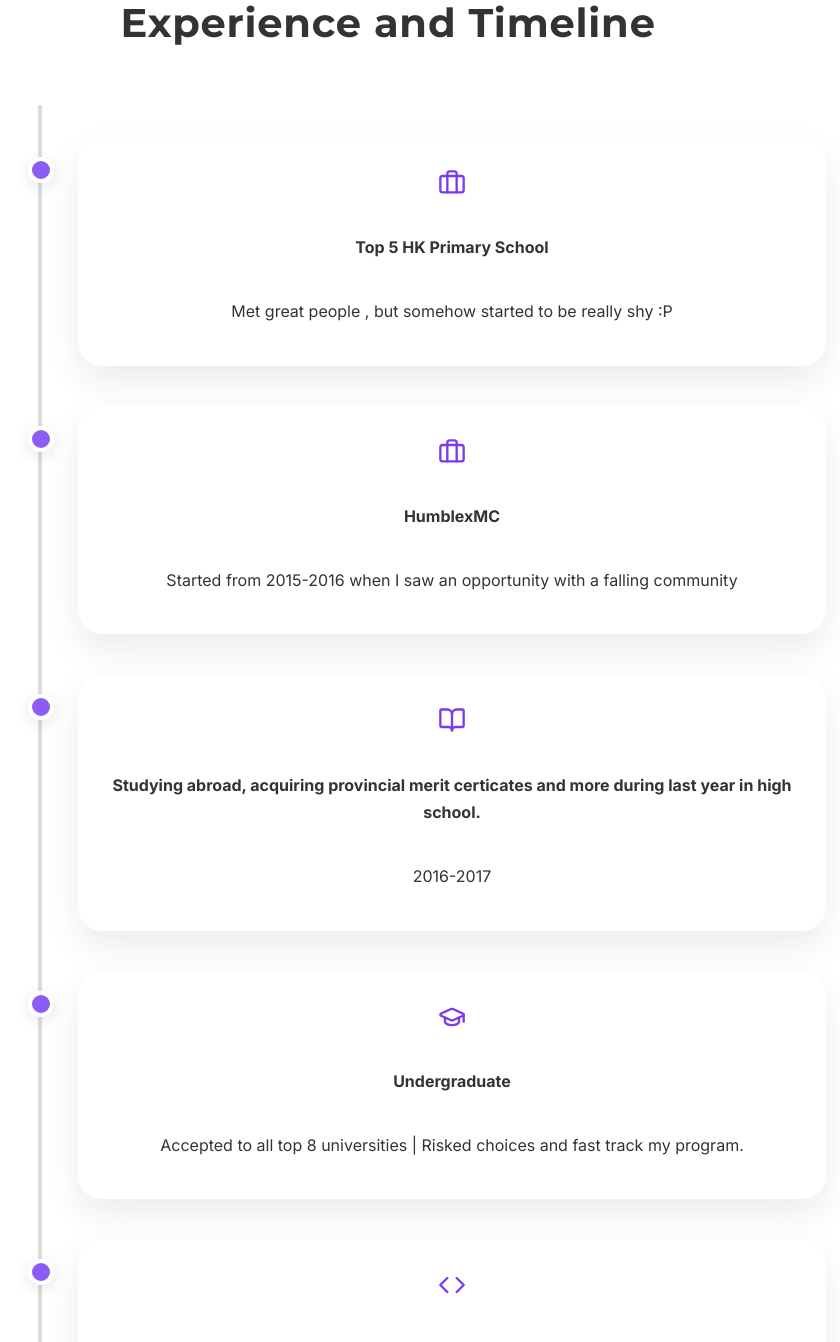
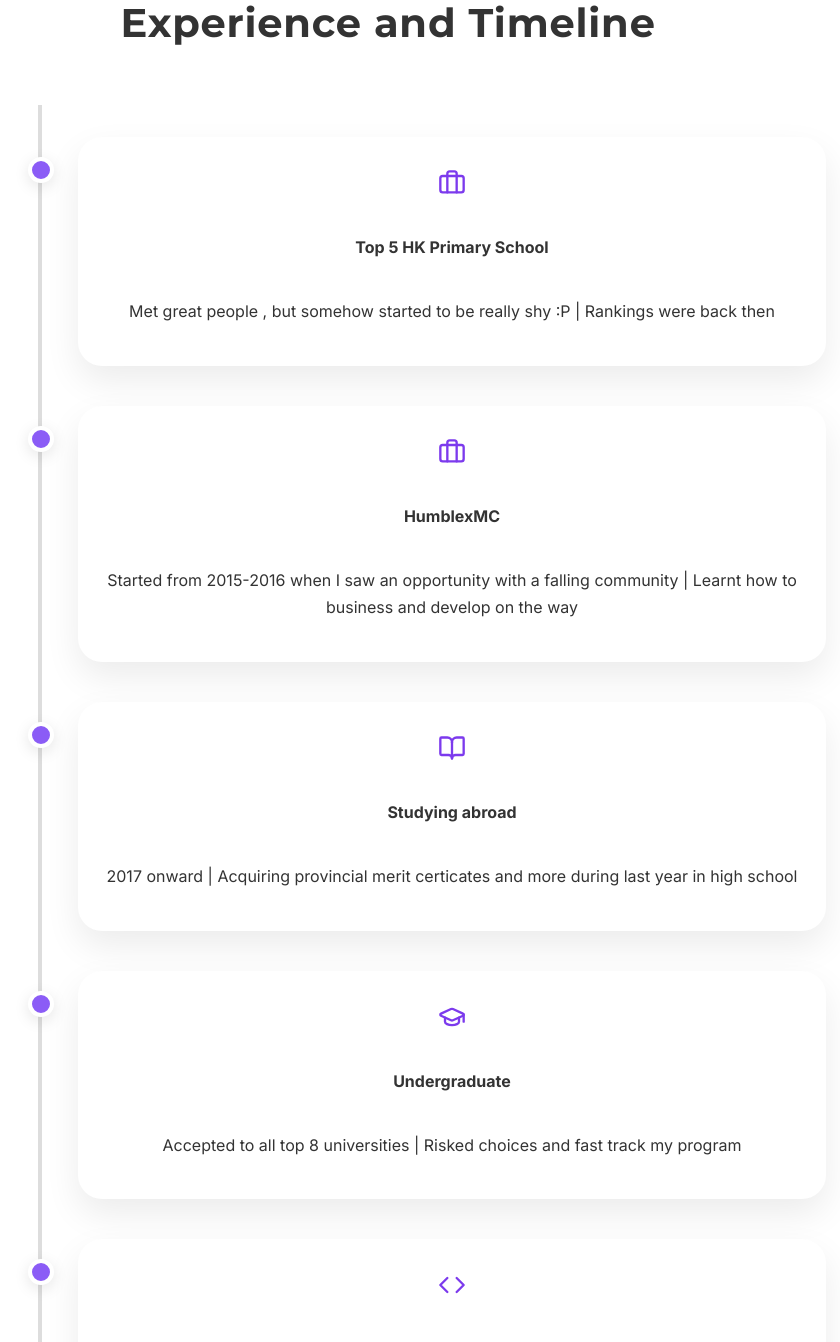
Before and after one commit to AxelTWC/axeltwc.github.io, a React (Create React App) app in the folder my-app/: page / in a window 1280 px wide. Shown: the part 2465-3807 px from the top of the page, without its empty margins (252-1092 px from the left). Built offline with nearby package versions, Linux system fonts and the light colour scheme.

Commit message:
Update App.js

```diff
--- a/my-app/src/App.js
+++ b/my-app/src/App.js
@@ -96,7 +96,7 @@ export default function App() {
           <div className="timeline-content">
             <Briefcase size={28} className="timeline-icon"/>
             <h4>Top 5 HK Primary School</h4>
-            <p>Met great people , but somehow started to be really shy :P</p>
+            <p>Met great people , but somehow started to be really shy :P | Rankings were back then</p>
           </div>
         </div>
         <div className="timeline-item">
@@ -104,15 +104,15 @@ export default function App() {
           <div className="timeline-content">
             <Briefcase size={28} className="timeline-icon"/>
             <h4>HumblexMC</h4>
-            <p>Started from 2015-2016 when I saw an opportunity with a falling community</p>
+            <p>Started from 2015-2016 when I saw an opportunity with a falling community | Learnt how to business and develop on the way</p>
           </div>
         </div>
         <div className="timeline-item">
           <span className="timeline-dot purple"></span>
           <div className="timeline-content">
             <BookOpen size={28} className="timeline-icon"/>
-            <h4>Studying abroad, acquiring provincial merit certicates and more during last year in high school.</h4>
-            <p>2016-2017</p>
+            <h4>Studying abroad</h4>
+            <p>2017 onward | Acquiring provincial merit certicates and more during last year in high school</p>
           </div>
         </div>
         <div className="timeline-item">
@@ -120,7 +120,7 @@ export default function App() {
           <div className="timeline-content">
             <GraduationCap size={28} className="timeline-icon"/>
             <h4>Undergraduate</h4>
-            <p>Accepted to all top 8 universities | Risked choices and fast track my program.</p>
+            <p>Accepted to all top 8 universities | Risked choices and fast track my program</p>
           </div>
         </div>
         <div className="timeline-item">
@@ -136,7 +136,7 @@ export default function App() {
           <div className="timeline-content">
             <Laptop size={28} className="timeline-icon"/>
             <h4>HKGCC</h4>
-            <p>IT Internship including server side(HW) and internal tools(SW with Py and OpenCV) </p>
+            <p>IT Internship including server side(HW) and internal tools(SW with Py and OpenCV)</p>
           </div>
         </div>
         <div className="timeline-item">
```
